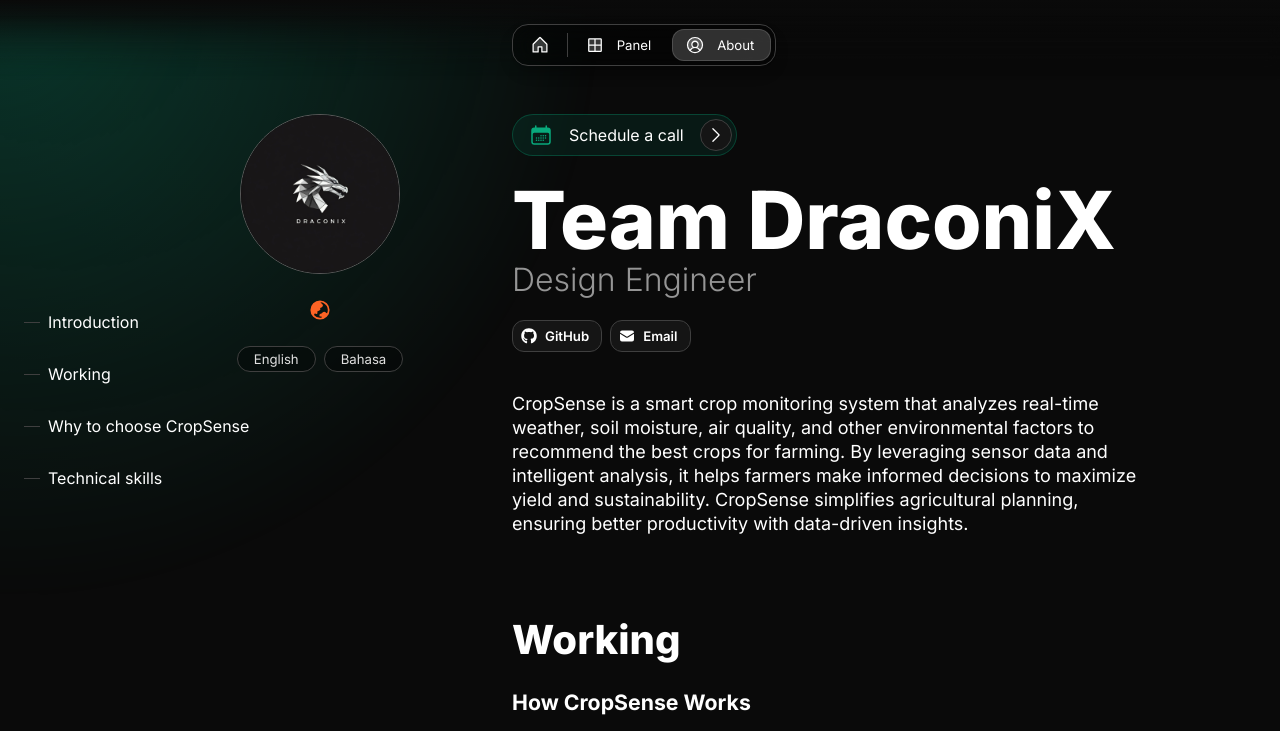
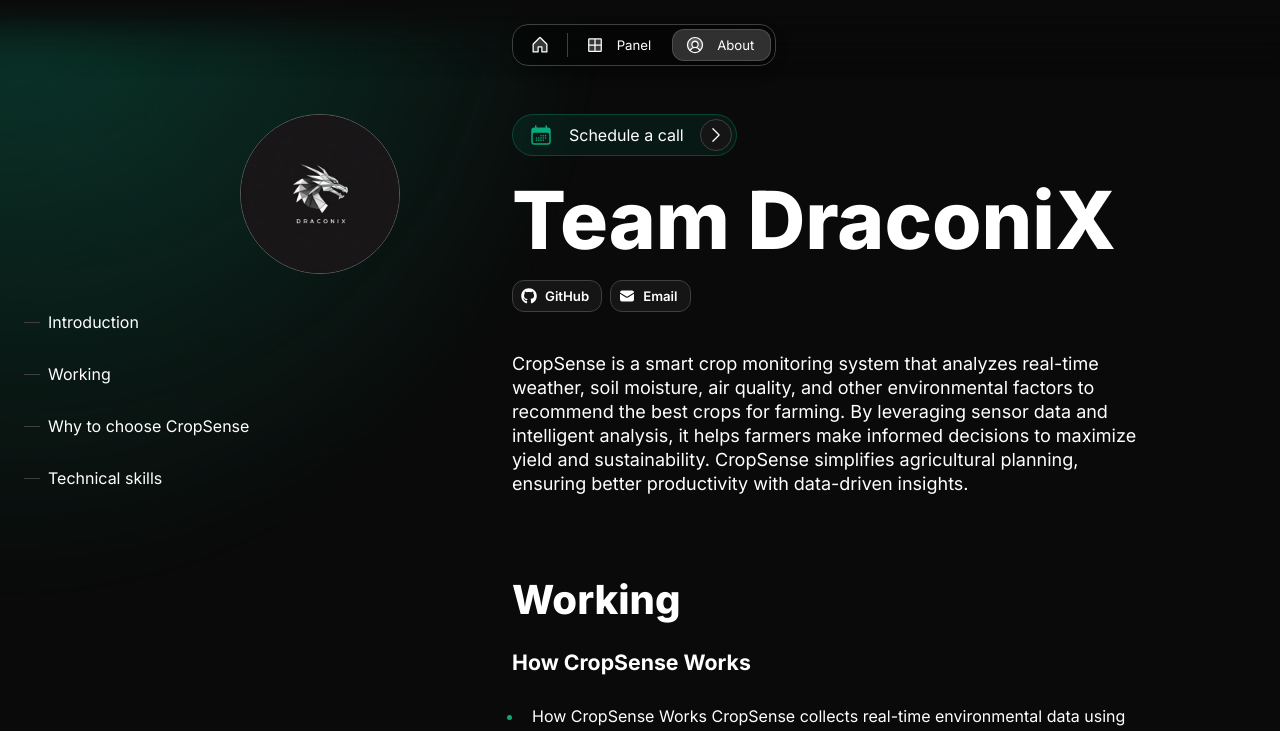
Before and after one commit to ItzHipe/CropSense, a Next.js app: page /about in a window 1280 px wide. Shown: the top 731 px of the page. Built offline with nearby package versions, Linux system fonts and the light colour scheme.

Commit message:
update
Co-Authored-By: Dhruv Choudhary <dhruv.choudhary589@gmail.com>

```diff
--- a/src/app/about/page.tsx
+++ b/src/app/about/page.tsx
@@ -116,7 +116,7 @@ export default function About() {
           >
             <Avatar src={person.avatar} size="xl" />
             <Flex gap="8" vertical="center">
-              <Icon onBackground="accent-weak" name="globe" />
+              <Icon onBackground="accent-weak" name="" />
               {person.location}
             </Flex>
             {person.languages.length > 0 && (
--- a/src/app/resources/content.js
+++ b/src/app/resources/content.js
@@ -6,10 +6,10 @@ const person = {
   get name() {
     return `${this.firstName} ${this.lastName}`;
   },
-  role: "Design Engineer",
+  role: "",
   avatar: "/images/DraconiX.jpg",
   location: "", // Expecting the IANA time zone identifier, e.g., 'Europe/Vienna'
-  languages: ["English", "Bahasa"], // optional: Leave the array empty if you don't want to display languages
+  languages: [], // optional: Leave the array empty if you don't want to display languages
 };
 
 const newsletter = {
@@ -40,7 +40,7 @@ const social = [
   {
     name: "Email",
     icon: "email",
-    link: "dhruv.choudhary589@gmail.com",
+    link: "https://mail.google.com/mail/u/0/#inbox?compose=DmwnWrRsphDvVVKpxvxqqdwzWBjStlTPghQCgvzvPPPRXjHJNgjfRqGCjNqCpFVMJfPSPsCRtNlB",
   },
 ];
 
```
